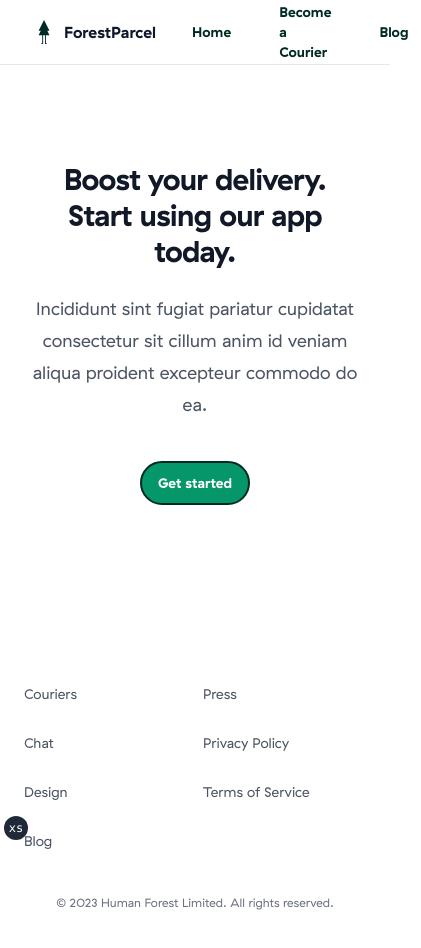
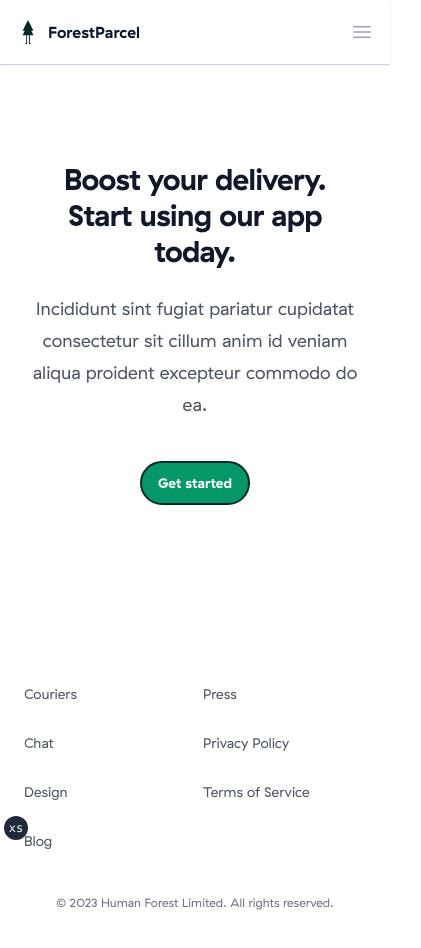
Before and after one commit to humanforest/parcel-website, a Next.js app: page /couriers in a window 390 px wide. Shown: the top 948 px of the page, 421 px wide, since content can reach past the window. Built offline with nearby package versions, Linux system fonts and the light colour scheme.

Commit message:
Added navbar capabilities, need some work still done to make it float

```diff
--- a/components/main-nav.tsx
+++ b/components/main-nav.tsx
@@ -1,3 +1,5 @@
+'use client'
+
 import * as React from "react"
 import Link from "next/link"
 
@@ -6,6 +8,9 @@
 import { cn } from "@/lib/utils"
 import { buttonVariants } from "@/components/ui/button"
 import { Icons } from "@/components/icons"
+import { Fragment } from 'react'
+import { Disclosure, Menu, Transition } from '@headlessui/react'
+import { Bars3Icon, XMarkIcon } from '@heroicons/react/24/outline'
 
 interface MainNavProps {
   items?: NavItem[]
@@ -13,11 +18,46 @@
 
 export function MainNav({ items }: MainNavProps) {
   return (
-    <div className="flex gap-6 md:gap-10">
+    // <div className="flex gap-6 md:gap-10">
+    //   <Link href="/" className="flex items-center space-x-2">
+    //     <Icons.logo className="h-6 w-6" />
+    //     <span className="inline-block font-bold">{siteConfig.name}</span>
+    //   </Link>
+    //   {items?.length ? (
+    //     <nav className="flex gap-6">
+    //       {items?.map(
+    //         (item, index) =>
+    //           item.href && (
+    //             <Link
+    //               key={index}
+    //               href={item.href}
+    //               className={buttonVariants({
+    //                 variant: "ghost",
+    //                 rounded: "lg",
+    //               })}
+    //             >
+    //               {item.title}
+    //             </Link>
+    //           )
+    //       )}
+    //     </nav>
+    //   ) : null}
+    // </div>
+    <Disclosure as="nav" className="bg-white shadow">
+      {({ open }) => (
+        <>
+          <div className="mx-auto max-w-7xl px-4 sm:px-6 lg:px-8">
+            <div className="flex h-16 justify-between">
+              <div className="flex">
+                <div className="flex flex-shrink-0 items-center">
+
                   <Link href="/" className="flex items-center space-x-2">
                     <Icons.logo className="h-6 w-6" />
                     <span className="inline-block font-bold">{siteConfig.name}</span>
                   </Link>
+                </div>
+                <div className="hidden sm:ml-6 sm:flex sm:space-x-8">
+                  {/* Current: "border-indigo-500 text-gray-900", Default: "border-transparent text-gray-500 hover:border-gray-300 hover:text-gray-700" */}
                   {items?.length ? (
                     <nav className="flex gap-6">
                       {items?.map(
@@ -38,5 +78,51 @@
                     </nav>
                   ) : null}
                 </div>
+              </div>
+
+              <div className="-mr-2 flex items-center sm:hidden">
+                {/* Mobile menu button */}
+                <Disclosure.Button className="inline-flex items-center justify-center rounded-md p-2 text-gray-400 hover:bg-gray-100 hover:text-gray-500 focus:outline-none focus:ring-2 focus:ring-inset focus:ring-indigo-500">
+                  <span className="sr-only">Open main menu</span>
+                  {open ? (
+                    <XMarkIcon className="block h-6 w-6" aria-hidden="true" />
+                  ) : (
+                    <Bars3Icon className="block h-6 w-6" aria-hidden="true" />
+                  )}
+                </Disclosure.Button>
+              </div>
+            </div>
+          </div>
+
+          <Disclosure.Panel className="sm:hidden">
+            <div className="space-y-1 pb-3 pt-2">
+              {/* Current: "bg-indigo-50 border-indigo-500 text-indigo-700", Default: "border-transparent text-gray-500 hover:bg-gray-50 hover:border-gray-300 hover:text-gray-700" */}
+              <Disclosure.Button
+                as="a"
+                href="/couriers"
+                className="block border-l-4 border-indigo-500 bg-indigo-50 py-2 pl-3 pr-4 text-base font-medium text-indigo-700"
+              >
+                Home
+              </Disclosure.Button>
+              <Disclosure.Button
+                as="a"
+                href="/application"
+                className="block border-l-4 border-transparent py-2 pl-3 pr-4 text-base font-medium text-gray-500 hover:border-gray-300 hover:bg-gray-50 hover:text-gray-700"
+              >
+                Become a Courier
+              </Disclosure.Button>
+              <Disclosure.Button
+                as="a"
+                href="#"
+                className="block border-l-4 border-transparent py-2 pl-3 pr-4 text-base font-medium text-gray-500 hover:border-gray-300 hover:bg-gray-50 hover:text-gray-700"
+              >
+                Blog
+              </Disclosure.Button>
+            </div>
+
+          </Disclosure.Panel>
+        </>
+      )}
+    </Disclosure>
   )
 }
--- a/components/site-header.tsx
+++ b/components/site-header.tsx
@@ -1,3 +1,4 @@
+
 import Link from "next/link"
 
 import { siteConfig } from "@/config/site"
@@ -8,12 +9,14 @@
 export function SiteHeader() {
   return (
     <header className="bg-background sticky top-0 z-40 w-full border-b">
-      <div className="container flex h-16 items-center space-x-4 sm:justify-between sm:space-x-0">
+      <div className="">
         <MainNav items={siteConfig.mainNav} />
         <div className="flex flex-1 items-center justify-end space-x-4">
           <nav className="flex items-center space-x-1"></nav>
         </div>
       </div>
     </header>
+
+
   )
 }
--- a/package.json
+++ b/package.json
@@ -14,6 +14,7 @@
     "format:check": "prettier --check \"**/*.{ts,tsx,mdx}\" --cache"
   },
   "dependencies": {
+    "@headlessui/react": "^1.7.15",
     "@heroicons/react": "^2.0.18",
     "@mdx-js/loader": "^2.3.0",
     "@mdx-js/react": "^2.3.0",
```
Also changed, not shown: 1 other file (tests, documents, lock files or other folders). Lines whose indentation alone changed are shown as unchanged.
